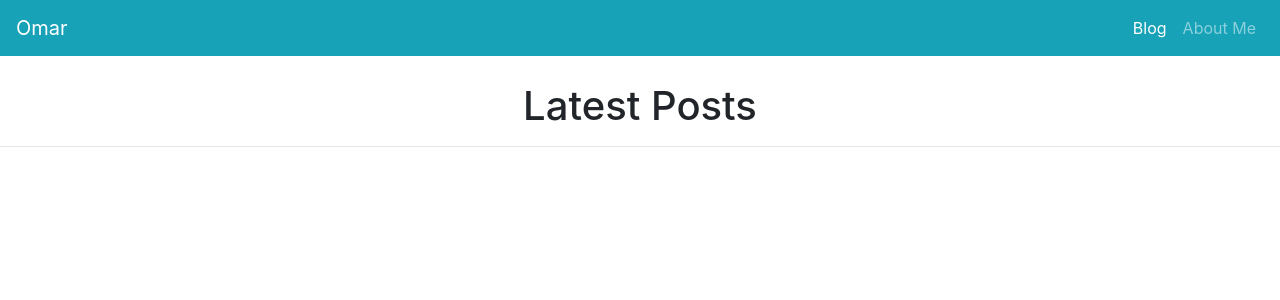
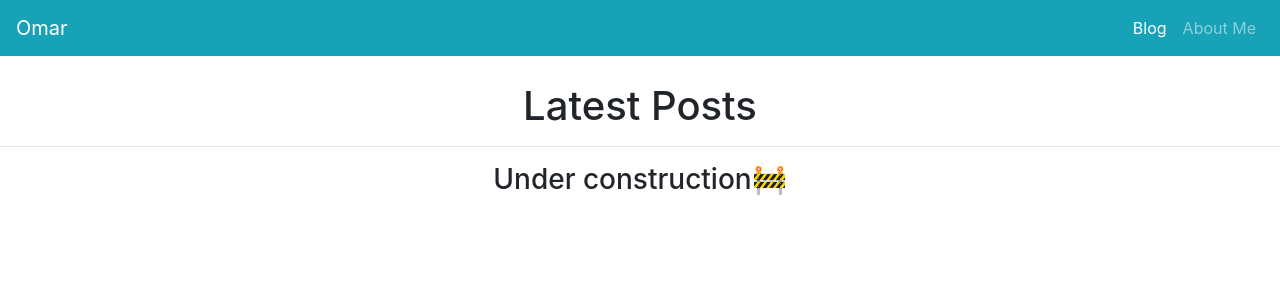
Before and after one commit to omar2535/omar2535.github.io, a Vue app: page /blog in a window 1280 px wide. Shown: the top 300 px of the page. Built offline with nearby package versions, Linux system fonts and the light colour scheme.

Commit message:
adding under construction sign for blog

```diff
--- a/src/main.js
+++ b/src/main.js
@@ -19,6 +19,8 @@ Vue.config.productionTip = false
 // save font-awesome components
 Vue.component('font-awesome-icon', FontAwesomeIcon)
 
+console.log(`posts`);
+
 new Vue({
   router,
   render: h => h(App),
--- a/src/views/Blog.vue
+++ b/src/views/Blog.vue
@@ -2,6 +2,7 @@
   <div class="posts">
     <h1>Latest Posts</h1>
     <hr>
+    <h3>Under construction🚧</h3>
     <p class="error" v-if="error">{{ error }}</p>
     <div class="posts-container">
       <div class="post" v-for="post in posts" v-bind:item="post" v-bind:key="post.title">
@@ -117,5 +118,8 @@ a:hover{
 h1{
   text-align: center;
 }
+h3{
+  text-align: center;
+}
 
 </style>
--- a/vue.config.js
+++ b/vue.config.js
@@ -7,6 +7,7 @@ fs.readdirSync(postsFolder).forEach(file => {
   array_of_files.push(file);
 });
 
+// https://stackoverflow.com/questions/52420663/unable-to-require-fs-with-vue-cli-3/53502487
 module.exports = {
   lintOnSave: true,
   configureWebpack: () => {
```
